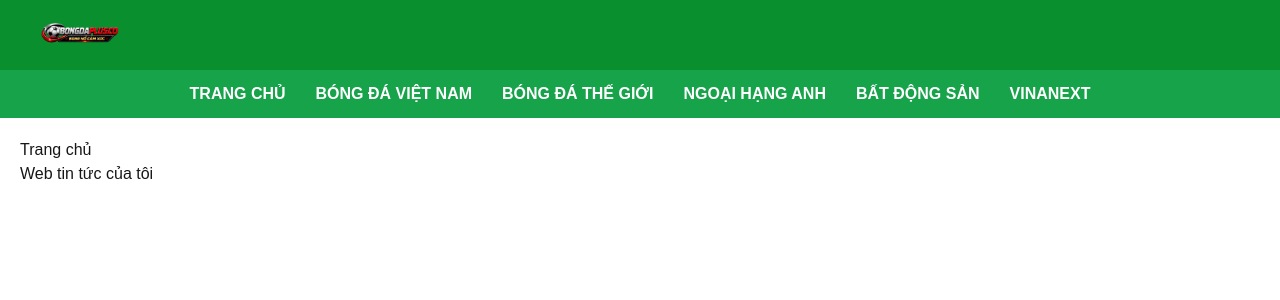
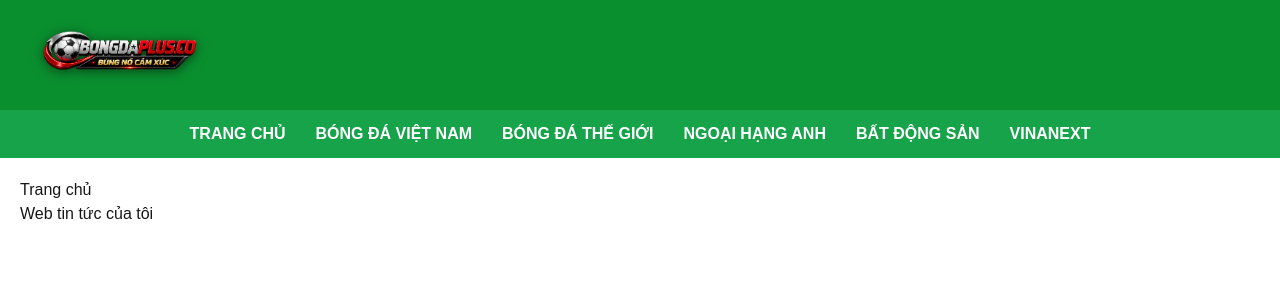
Before and after one commit to havanphi2020-glitch/BONGDAPLUS.COM.CO, a Next.js app: page / in a window 1280 px wide. Shown: the top 300 px of the page. Built offline with nearby package versions, Linux system fonts and the light colour scheme.

Commit message:
make logo bigger and nicer

```diff
--- a/app/components/Header.tsx
+++ b/app/components/Header.tsx
@@ -26,10 +26,11 @@ export default function Header() {
   src="/logo.png"
   alt="Bongdaplus Logo"
   style={{
-                height: 40,
+    height: 80,
     width: "auto",
     display: "block",
     cursor: "pointer",
+    filter: "drop-shadow(0 2px 6px rgba(0,0,0,0.5))"
   }}
 />
           </Link>
```
Lines whose indentation alone changed are shown as unchanged.
